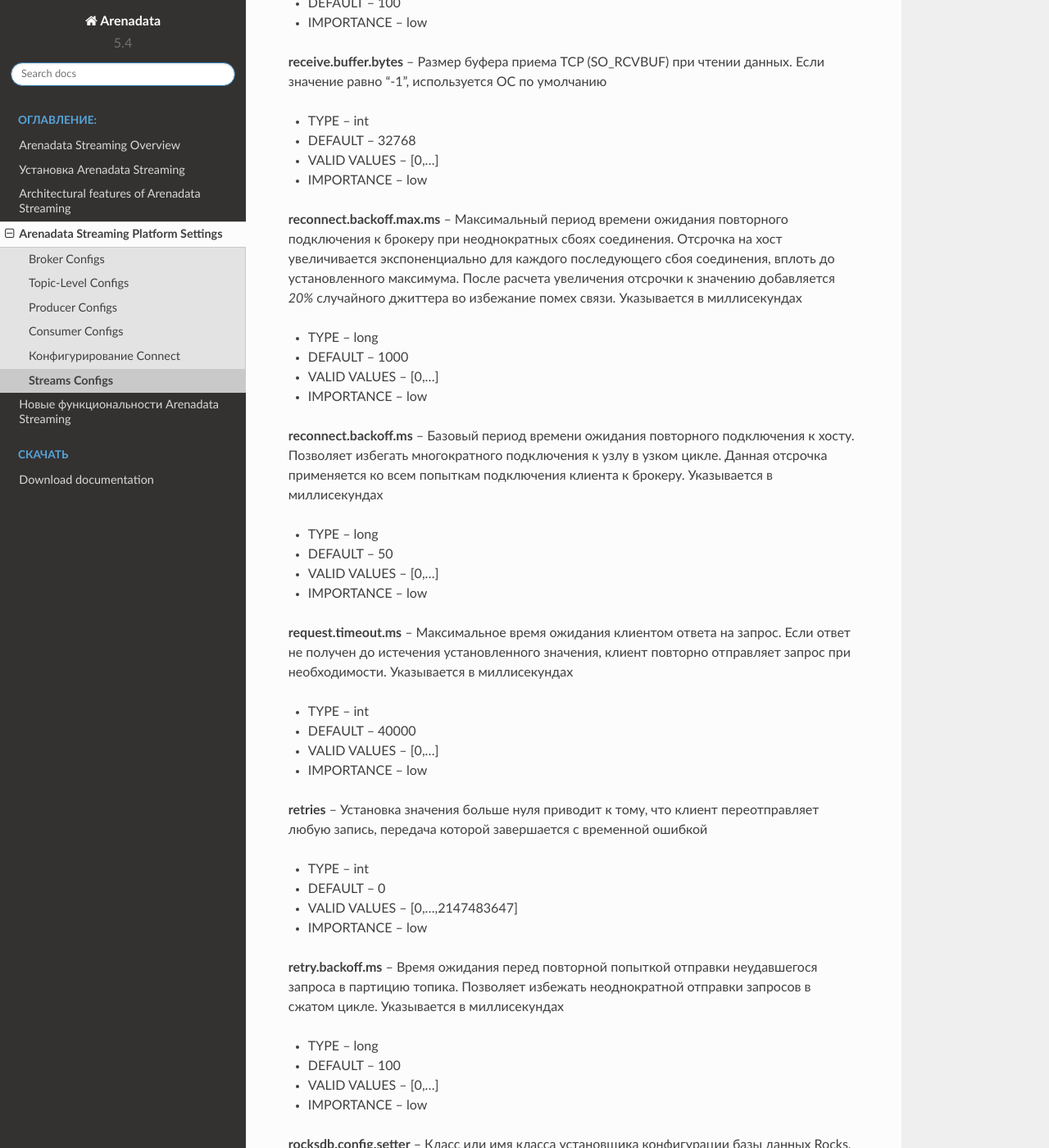
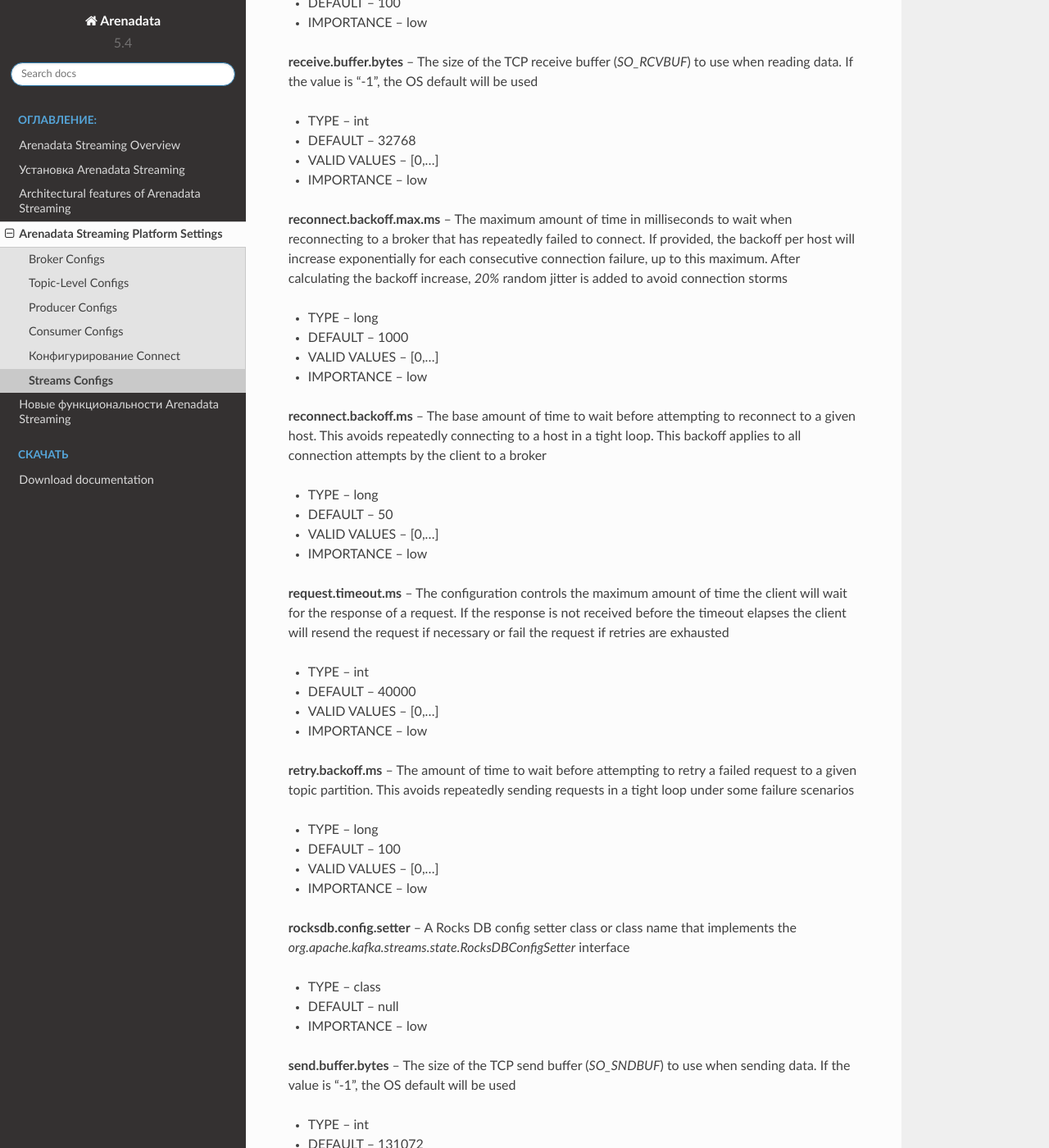
Before and after one commit to arenadata/docs_ads, a Sphinx documentation site: the page built from source/Config/Streams.rst, in a window 1280 px wide and 1400 px high, scrolled down 4704 px. Shown: the whole window at 82% size. Built offline with Sphinx 7.4.7 and the Read the Docs theme 2.0.0, drawn with Linux system fonts in a browser that asks for light colours; pages that are not in the unit, such as notebooks, are missing from menus; some of the changed text lies outside the part shown.

Commit message:
Update Streams.rst

```diff
--- a/source/Config/Streams.rst
+++ b/source/Config/Streams.rst
@@ -151,98 +151,91 @@
 + VALID VALUES -- [0,...]
 + IMPORTANCE -- low
 
-**partition.grouper** -- Класс Partition grouper, реализующий интерфейс *org.apache.kafka.streams.processor.PartitionGrouper*
+**partition.grouper** -- Partition grouper class that implements the *org.apache.kafka.streams.processor.PartitionGrouper* interface
 
 + TYPE -- class
 + DEFAULT -- org.apache.kafka.streams.processor.DefaultPartitionGrouper
 + IMPORTANCE -- low
 
-**poll.ms** -- Время блокировки ожидания ввода. Указывается в миллисекундах
+**poll.ms** -- The amount of time in milliseconds to block waiting for input
 
 + TYPE -- long
 + DEFAULT -- 100
 + IMPORTANCE -- low
 
-**receive.buffer.bytes** -- Размер буфера приема TCP (SO_RCVBUF) при чтении данных. Если значение равно "-1", используется ОС по умолчанию
+**receive.buffer.bytes** -- The size of the TCP receive buffer (*SO_RCVBUF*) to use when reading data. If the value is "-1", the OS default will be used
 
 + TYPE -- int
 + DEFAULT -- 32768
 + VALID VALUES -- [0,...]
 + IMPORTANCE -- low
 
-**reconnect.backoff.max.ms** -- Максимальный период времени ожидания повторного подключения к брокеру при неоднократных сбоях соединения. Отсрочка на хост увеличивается экспоненциально для каждого последующего сбоя соединения, вплоть до установленного максимума. После расчета увеличения отсрочки к значению добавляется *20%* случайного джиттера во избежание помех связи. Указывается в миллисекундах
+**reconnect.backoff.max.ms** -- The maximum amount of time in milliseconds to wait when reconnecting to a broker that has repeatedly failed to connect. If provided, the backoff per host will increase exponentially for each consecutive connection failure, up to this maximum. After calculating the backoff increase, *20%* random jitter is added to avoid connection storms
 
 + TYPE -- long
 + DEFAULT -- 1000
 + VALID VALUES -- [0,...]
 + IMPORTANCE -- low
 
-**reconnect.backoff.ms** -- Базовый период времени ожидания повторного подключения к хосту. Позволяет избегать многократного подключения к узлу в узком цикле. Данная отсрочка применяется ко всем попыткам подключения клиента к брокеру. Указывается в миллисекундах
+**reconnect.backoff.ms** -- The base amount of time to wait before attempting to reconnect to a given host. This avoids repeatedly connecting to a host in a tight loop. This backoff applies to all connection attempts by the client to a broker
 
 + TYPE -- long
 + DEFAULT -- 50
 + VALID VALUES -- [0,...]
 + IMPORTANCE -- low
 
-**request.timeout.ms** -- Максимальное время ожидания клиентом ответа на запрос. Если ответ не получен до истечения установленного значения, клиент повторно отправляет запрос при необходимости. Указывается в миллисекундах
+**request.timeout.ms** -- The configuration controls the maximum amount of time the client will wait for the response of a request. If the response is not received before the timeout elapses the client will resend the request if necessary or fail the request if retries are exhausted
 
 + TYPE -- int
 + DEFAULT -- 40000
 + VALID VALUES -- [0,...]
 + IMPORTANCE -- low
 
-**retries** -- Установка значения больше нуля приводит к тому, что клиент переотправляет любую запись, передача которой завершается с временной ошибкой
-
-+ TYPE -- int
-+ DEFAULT -- 0
-+ VALID VALUES -- [0,...,2147483647]
-+ IMPORTANCE -- low
-
-**retry.backoff.ms** -- Время ожидания перед повторной попыткой отправки неудавшегося запроса в партицию топика. Позволяет избежать неоднократной отправки запросов в сжатом цикле. Указывается в миллисекундах
+**retry.backoff.ms** -- The amount of time to wait before attempting to retry a failed request to a given topic partition. This avoids repeatedly sending requests in a tight loop under some failure scenarios
 
 + TYPE -- long
 + DEFAULT -- 100
 + VALID VALUES -- [0,...]
 + IMPORTANCE -- low
 
-**rocksdb.config.setter** -- Класс или имя класса установщика конфигурации базы данных Rocks, реализующий интерфейс *org.apache.kafka.streams.state.RocksDBConfigSetter*
+**rocksdb.config.setter** -- A Rocks DB config setter class or class name that implements the *org.apache.kafka.streams.state.RocksDBConfigSetter* interface
 
 + TYPE -- class
 + DEFAULT -- null
 + IMPORTANCE -- low
 
-**send.buffer.bytes** -- Размер буфера отправки TCP (SO_SNDBUF) при отправке данных. Если значение равно "-1", используется ОС по умолчанию
+**send.buffer.bytes** -- The size of the TCP send buffer (*SO_SNDBUF*) to use when sending data. If the value is "-1", the OS default will be used
 
 + TYPE -- int
 + DEFAULT -- 131072
 + VALID VALUES -- [0,...]
 + IMPORTANCE -- low
 
-**state.cleanup.delay.ms** -- Время ожидания перед удалением state каталогов после перемещения партиции. Удаляются только state каталоги, которые не были изменены. Указывается в миллисекундах
+**state.cleanup.delay.ms** -- The amount of time in milliseconds to wait before deleting state when a partition has migrated. Only state directories that have not been modified for at least *state.cleanup.delay.ms* will be removed
 
 + TYPE -- long
 + DEFAULT -- 600000
 + IMPORTANCE -- low
 
-**timestamp.extractor** -- Класс выделения временных меток, реализующий интерфейс *org.apache.kafka.streams.processor.TimestampExtractor*. Данная конфигурация устарела, вместо нее используется *default.timestamp.extractor*
+**timestamp.extractor** -- Timestamp extractor class that implements the *org.apache.kafka.streams.processor.TimestampExtractor* interface. This config is deprecated, use *default.timestamp.extractor* instead
 
 + TYPE -- class
 + DEFAULT -- null
 + IMPORTANCE -- low
 
-**value.serde** -- Класс сериализатора/десериализатора для значения, реализующего интерфейс *org.apache.kafka.common.serialization.Serde*. Данная конфигурация устарела, вместо нее используется *ddefault.value.serde*
+**value.serde** -- Serializer/deserializer class for value that implements the *org.apache.kafka.common.serialization.Serde* interface. This config is deprecated, use *default.value.serde* instead
 
 + TYPE -- class
 + DEFAULT -- null
 + IMPORTANCE -- low
 
-**windowstore.changelog.additional.retention.ms** -- Добавление *maintainMs* с целью исключения риска преждевременного удаления данных из журнала. Позволяет осуществлять отставание часов. По умолчанию устанавливается 1 день. Указывается в миллисекундах
+**windowstore.changelog.additional.retention.ms** -- Added to a windows *maintainMs* to ensure data is not deleted from the log prematurely. Allows for clock drift. Default is *1 day*
 
 + TYPE -- long
 + DEFAULT -- 86400000
 + IMPORTANCE -- low
 
-**zookeeper.connect** -- Соединение строки для управления топиками ADS через Zookeeper. Конфигурация устарела и игнорируется, поскольку Streams API больше не использует Zookeeper
+**zookeeper.connect** -- Zookeeper connect string for ADS topics management. This config is deprecated and will be ignored as Streams API does not use Zookeeper anymore
 
 + TYPE -- string
 + DEFAULT -- ""
```
